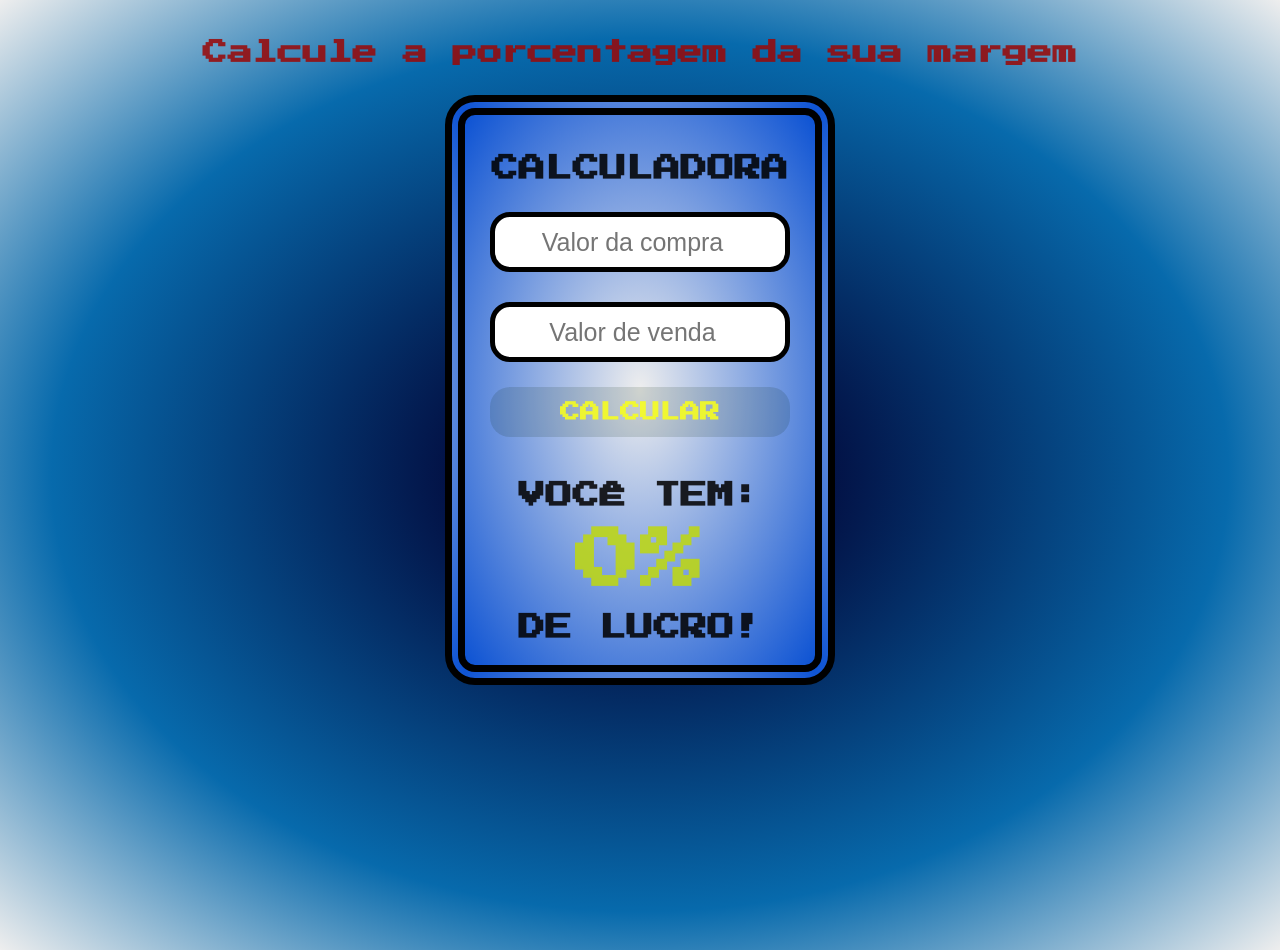
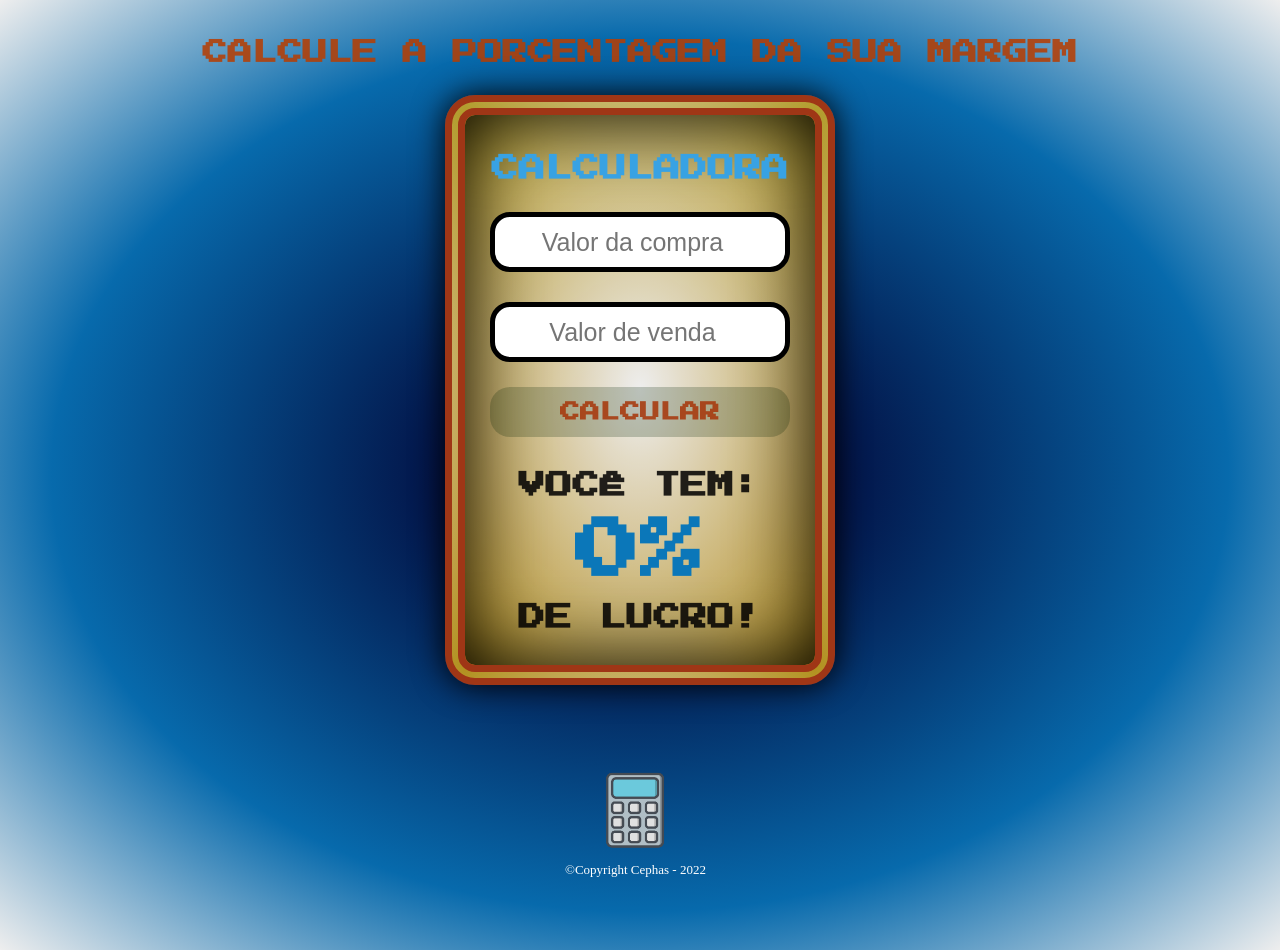
Before and after one commit to CephasTI/Projeto-porcentagem-de-margem, a plain HTML site: page index.html in a window 1280 px wide. Drawn offline with Linux system fonts and the light colour scheme.

Commit message:
Finalizando detalhes e adicionando Copyright

```diff
--- a/index.html
+++ b/index.html
@@ -12,7 +12,7 @@
 
 <main>
     <div class="container">
-    <div class="titulo">Calcule a porcentagem da sua margem</div>
+    <div class="titulo">calcule a porcentagem da sua margem</div>
         <section class="elemento">
 
             <h1>calculadora</h1>
@@ -30,6 +30,10 @@
             </div>
 
             <script src="conta.js"></script>
+            <div class="tamanho-img">
+                <img src="Lovepik.png" alt="Icone do aplicativo">
+                <div class="copyright">&copy;Copyright Cephas - 2022</div>
+            </div>
         </section>
     </div>
 </main>
--- a/style.css
+++ b/style.css
@@ -17,32 +17,33 @@ main {
 
 .titulo {
     font-family: 'Press Start 2P', cursive;
-    color: rgba(153, 9, 9, 0.87);
+    color: rgba(181, 62, 4, 0.87);
     text-align: center;
     font-size: 25px;
     font-weight: bold;
     position: relative;
     padding-bottom: 20px;
-
+    text-transform: uppercase;
 }
 
 .elemento {
     margin: 10px auto;
-    background: radial-gradient(#eee, rgb(12, 82, 211));
+    background: radial-gradient(#eee, rgb(230, 175, 10, 0.77));
     color: #fff;
     width: 350px;
     height: 550px;
     position: relative;
     border-radius: 30px;
-    border: 20px solid #000;
+    border: 20px solid rgba(159, 54, 22);
     border-style:double;
+    box-shadow: inset 0 0 5em black, 0 0 2em black;
 }
 
 h1 {
     font-size: 27px;
     text-transform: uppercase;
     text-align: center;
-    color: rgba(0, 0, 0, 0.867);
+    color: rgba(56, 162, 227);
     position: relative;
     margin-top: 40px;
     font-weight: bold;
@@ -53,7 +54,7 @@ h1 {
     margin: 0 auto;
     padding: 0 0 18% 0;
     width: 300px;
-    height: 100%;
+    height: 90%;
     border-radius: 5px;
     border: none;
     position: relative;
@@ -75,7 +76,7 @@ h1 {
     margin: 25px 0;
     width: 300px;
     height: 50px;
-    background: #0202;
+    background: rgba(0, 34, 0, 0.219);
     border-radius: 20px;
     border: none;
     position: relative;
@@ -85,25 +86,30 @@ h1 {
 }
 
 .buttonCalc:hover{
-    background: rgba(160, 160, 156, 0.867);
+    background: rgba(209, 209, 184, 0.705);
     transform: scale(1.1);
 }
 
 .buttonCalc:active{
-    background: rgba(37, 37, 133, 0.867);
+    background: rgba(167, 55, 11, 0.87);
     transform: scale(1)
 }
 
 h2 {
     text-align: center;
     margin: 0;
-    color: rgba(248, 255, 26, 0.87);
+    color: rgba(167, 55, 11, 0.87);
     font-family: 'Press Start 2P', cursive;
     font-weight: bold;
+    transition: all, 0.3s;
+}
+
+.buttonCalc:active h2{
+    color: white;
 }
 
 h3 {
-    margin: 20px;
+    margin: 10px;
     color: rgba(2, 1, 1, 0.867);
     font-family: 'Press Start 2P', cursive;
     text-align: center;
@@ -114,10 +120,33 @@ h3 {
 
 p {
     margin: 20px auto;
-    color: rgba(190, 215, 17, 0.87);
+    color: rgba(11, 119, 185);
     font-family: 'Press Start 2P', cursive;
     text-align: center;
     font-size: 65px;
     font-weight: bold;
     text-transform: uppercase;
 }
+
+.tamanho-img {
+    max-width:150px;
+    max-height:50px;
+    width: auto;
+    height: auto;
+    margin: 0 auto;
+    position: static;
+}
+
+img {
+    max-width:150px;
+    max-height:100px;
+    width: auto;
+    height: auto;
+    margin: 20px 20px 0 20px;
+}
+
+.copyright {
+	color: #FFFFFF;
+	font-size: 13px;
+	margin-bottom: 20px;
+}
```
